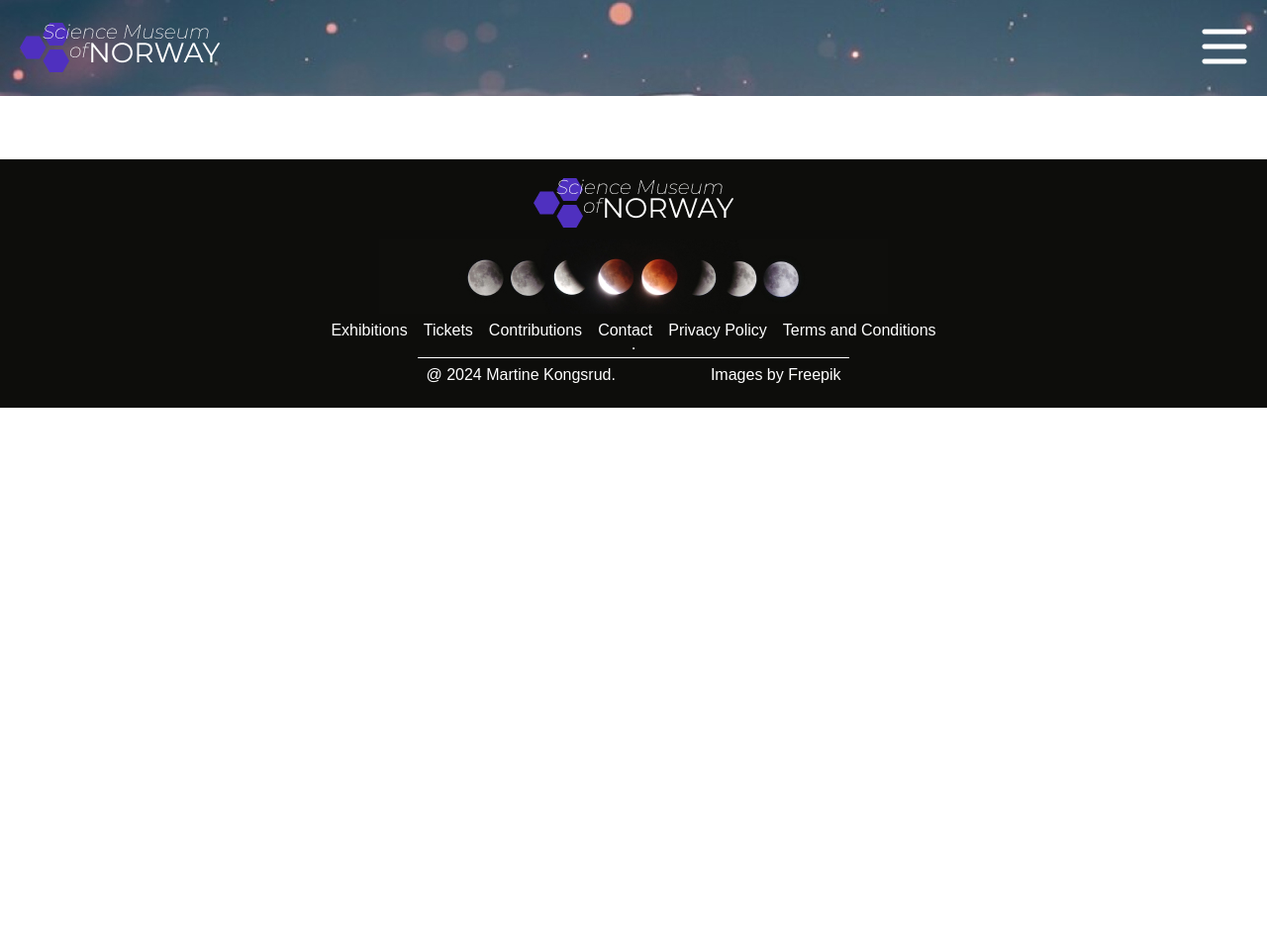
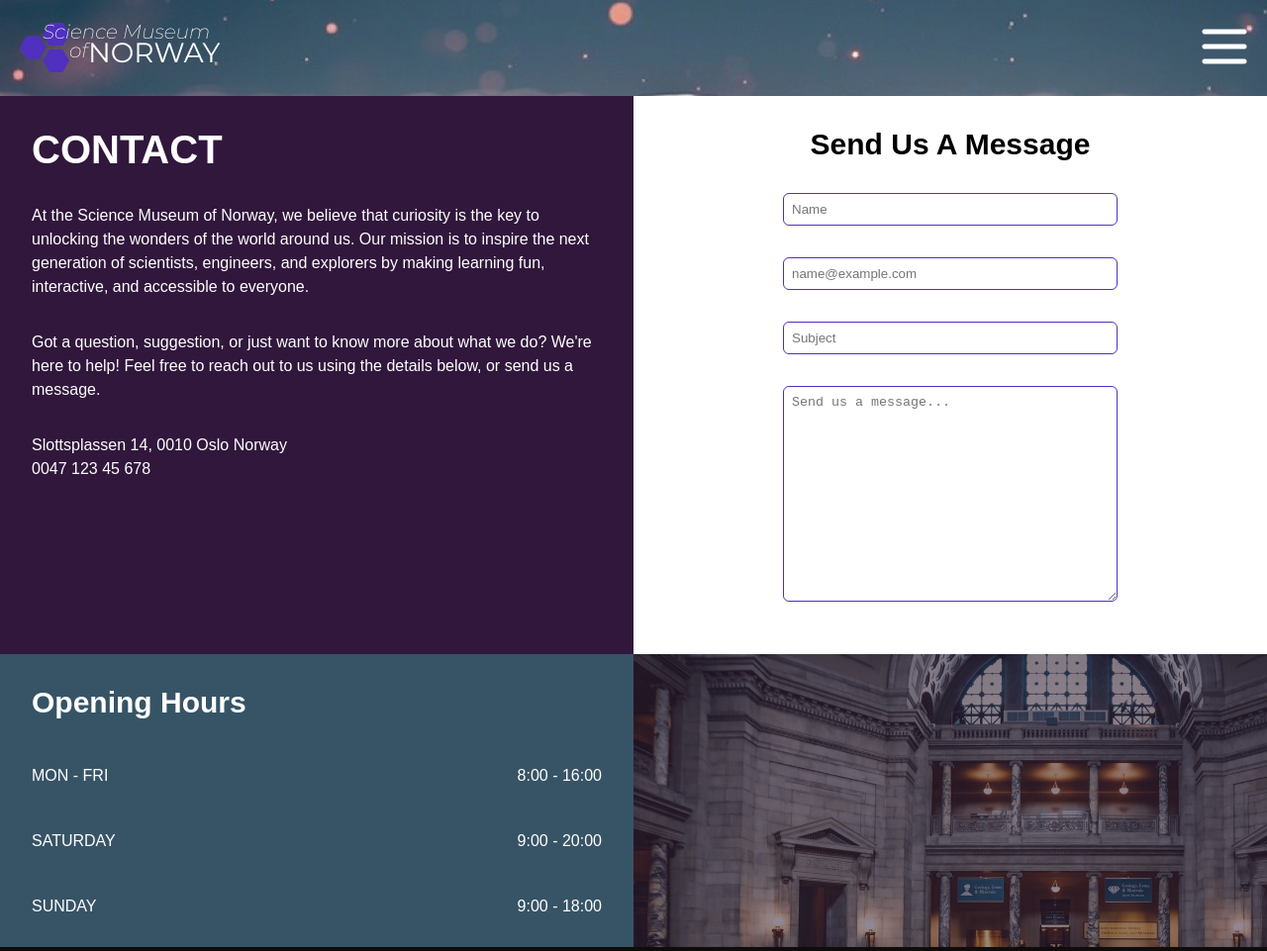
Before and after one commit to Martinekong/Semester-Project-1, a plain HTML site: page content/contact.html in a window 1280 px wide. Shown: the top 961 px of the page at 99% size. Before the commit the page ends 800 px from the top, so only its background shows below. Drawn offline with Linux system fonts and the light colour scheme.

Commit message:
html and css on contact

```diff
--- a/content/contact.html
+++ b/content/contact.html
@@ -30,12 +30,71 @@
     </section>
   </header>
 
-  <main></main>
+  <main class="contact-grid">
+
+    <section class="contact">
+      <h1>contact</h1>
+      <p>At the Science Museum of Norway, we believe that curiosity is the key to unlocking the wonders of the world around us. Our mission is to inspire the next generation of scientists, engineers, and explorers by making learning fun, interactive, and accessible to everyone.</p>
+      <p>Got a question, suggestion, or just want to know more about what we do? We're here to help! Feel free to reach out to us using the details below, or send us a message.</p>
+      <div>
+        <p>Slottsplassen 14, 0010 Oslo Norway</p>
+        <p>0047 123 45 678</p>
+      </div>
+    </section>
+
+    <section class="contact-form">
+      <h2>send us a message</h2>
+      <label for="name">Name</label>
+      <input type="text" id="name" name="name" placeholder="Name" required>
+      <label for="email">Email</label>
+      <input type="email" id="email" name="email" placeholder="name@example.com" required>
+      <label for="subject">Subject</label>
+      <input type="text" id="subject" name="subject" placeholder="Subject" required>
+      <label for="message">Message</label>
+      <textarea id="message" name="message" placeholder="Send us a message..." required></textarea>
+    </section>
+
+    <!--
+    FOR THE SUBMIT BUTTON
+            <section class="submit-overlay">
+      <input type="checkbox" id="submit-checkbox">
+      <label for="submit-checkbox" class="cta-blue">SUBMIT</label>
+      <div class="submit-text">
+        <p>&#10003; Message submitted! We will get back to you as soon as possible!</p>
+      </div>
+    </section>
+
+    -->
+
+    <section class="opening-hours">
+      <h2>opening hours</h2>
+      <div class="hours">
+        <p>mon - fri</p>
+        <p>8:00 - 16:00</p>
+      </div>
+      <div class="hours">
+        <p>saturday</p>
+        <p>9:00 - 20:00</p>
+      </div>
+      <div class="hours">
+        <p>sunday</p>
+        <p>9:00 - 18:00</p>
+      </div>
+    </section>
+
+    <section class="contact-image">
+      <img src="../assets/images/contact-mobile.jpg">
+    </section>
+
+    <!--have the mobile image as background?-->
+
+  </main>
+
   <footer>
     <a href="../index.html">
       <img src="../assets/icons/logo-footer.png">
     </a>
-    <img src="../assets/images/planets.jpg">
+    <img class="footer-planets" src="../assets/images/planets.jpg">
     <div class="footer-nav">
       <a href="exhibitions.html">Exhibitions</a>
       <a href="tickets.html">Tickets</a>
--- a/css/styles.css
+++ b/css/styles.css
@@ -143,7 +143,6 @@ header {
   }
 
   main {
-    margin-top: 2rem;
     display: flex;
     flex-direction: column;
     align-items: center;
@@ -162,6 +161,7 @@ header {
     align-items: center;
     gap: 2rem;
     margin-bottom: 5rem;
+    margin-top: 2rem;
   }
 
   .exhibition-carousell {
@@ -248,6 +248,11 @@ header {
     max-width: 80%;
   }
 
+  .img-tablet,
+  .img-desktop {
+    display: none;
+  }
+
   .testimonials {
     display: flex;
     flex-wrap: wrap;
@@ -255,6 +260,7 @@ header {
     align-items: center;
     gap: 1rem;
     margin-top: 3rem;
+    margin-bottom: 2rem;
   }
 
   .testimonial-box {
@@ -286,7 +292,6 @@ header {
     justify-content: center;
     color: white;
     gap: 0.5rem;
-    margin-top: 2rem;
   }
 
   .footer-nav {
@@ -310,11 +315,9 @@ header {
     gap: 6rem;
   }
 
-  .img-tablet,
-  .img-desktop {
-    display: none;
+  .footer-planets {
+    max-width: 100%;
   }
-
 
   /*MEDIA*/
 
@@ -386,6 +389,7 @@ header {
     align-items: center;
     gap: 1rem;
     margin-bottom: 1rem;
+    margin-top: 2rem;
   }
 
 
@@ -451,6 +455,7 @@ header {
     display: flex;
     flex-direction: column;
     align-items: center;
+    margin-bottom: 2rem;
   }
 
   .event-card {
@@ -517,3 +522,122 @@ header {
       max-width: 260px;
     }
   }
+
+
+  /* CONTACT */
+
+  .contact-grid {
+    display: grid;
+    grid-template-columns: 100%;
+    align-items: center;
+  }
+
+  .contact,
+  .contact-form,
+  .opening-hours {
+    padding: 2rem;
+  }
+
+  .contact,
+  .contact-form {
+    min-height: 450px;
+  }
+
+  .contact {
+    background-color: #31173C;
+    color: white;
+    display: flex;
+    flex-direction: column;
+    gap: 1rem;
+  }
+
+  .contact p {
+    line-height: 24px;
+  }
+
+  .contact-form {
+    display: flex;
+    flex-direction: column;
+    gap: 1rem;
+    align-items: center;
+  }
+
+  .contact-form label {
+    display: none;
+  }
+
+  input,
+  textarea {
+    padding: 0.5rem;
+    border-radius: 6px;
+    border: 1px solid #4F30BF;
+    min-width: 320px;
+  }
+
+  textarea {
+    min-height: 200px;
+  }
+
+  .opening-hours {
+    display: flex;
+    flex-direction: column;
+    gap: 3rem;
+    background-color: #375466;
+    color: white;
+  }
+
+  .hours {
+    display: flex;
+    text-transform: uppercase;
+    justify-content: space-between;
+  }
+
+  .contact-image img {
+    max-width: 100%;
+  }
+
+  @media only screen and (min-width: 721px) and (max-width: 900px) {
+    .contact-grid {
+      grid-template-columns: 50% 50%;
+    }
+
+    .contact-image {
+      background-image: url(../assets/images/contact.jpg);
+    }
+
+    .contact-image {
+      min-height: 100%;
+    }
+
+    .contact-image img {
+      display: none;
+    }
+  }
+
+  @media only screen and (min-width: 901px){
+    .contact-grid {
+      grid-template-columns: 50% 50%;
+    }
+
+    .contact,
+    .contact-form {
+      gap: 2rem;
+    }
+
+    .contact,
+  .contact-form {
+    min-height: 500px;
+  }
+
+  .contact-image {
+    background-image: url(../assets/images/contact.jpg);
+  }
+
+  .contact-image {
+    min-height: 100%;
+  }
+
+  .contact-image img {
+    display: none;
+  }
+  }
```
Also changed, not shown: content/contributions.html (+1 -1 lines), content/exhibitions.html (+1 -2 lines), content/privacy-policy.html (+1 -1 lines), content/terms-and-conditions.html (+1 -1 lines), content/tickets.html (+1 -1 lines), index.html (+1 -3 lines), assets/images/contact-mobile.jpg (added), assets/images/contact.jpg (added).
